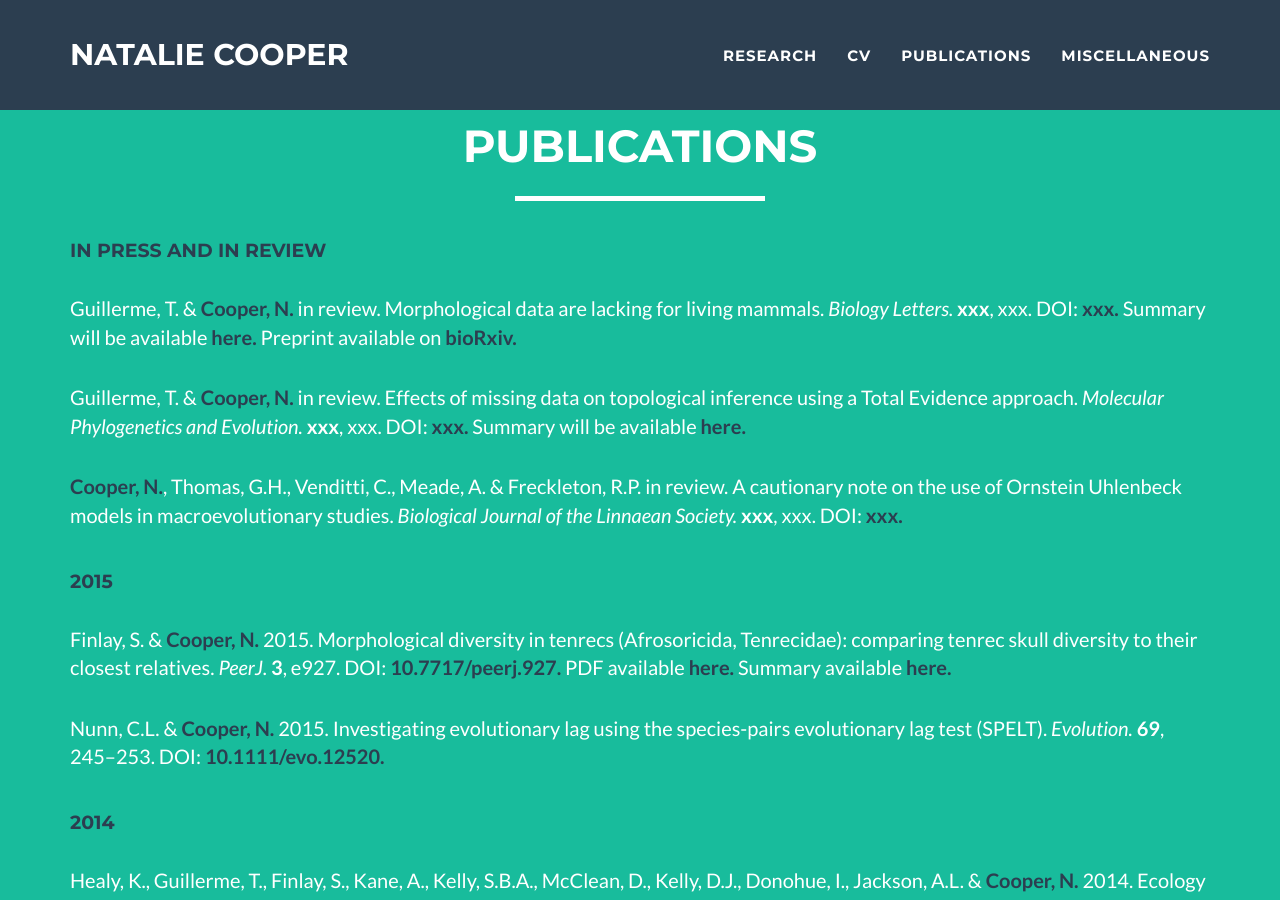
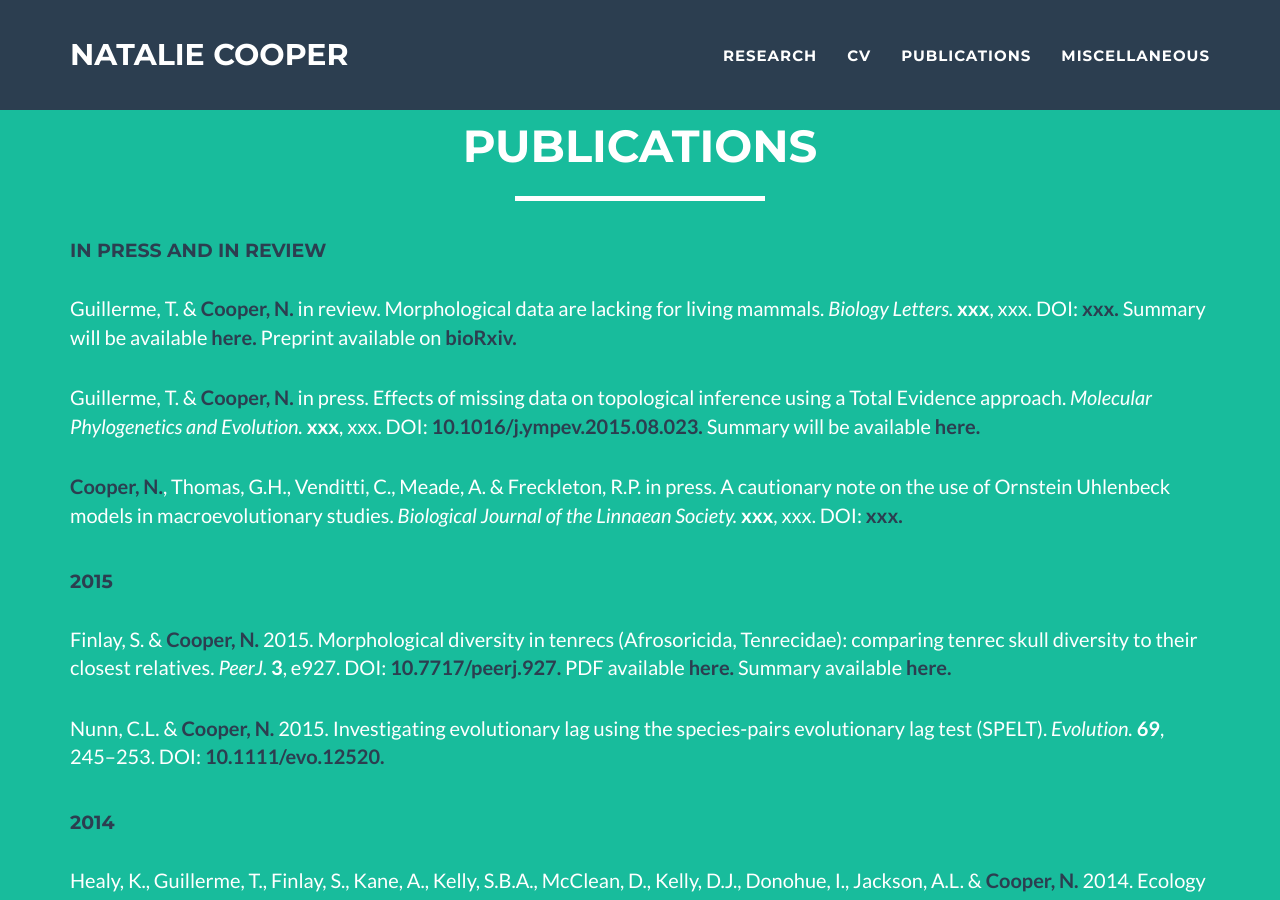
Before and after one commit to nhcooper123/nhcooper123.github.io, a Jekyll site: the page publications.html, which Jekyll copies as it is, in a window 1280 px wide and 900 px high. Built offline with Jekyll 4.4.1, drawn with Linux system fonts in a browser that asks for light colours; comment, search, counter and statistics services are not loaded.

```diff
--- a/publications.html
+++ b/publications.html
@@ -102,19 +102,19 @@
   &nbsp
   <p>
     Guillerme, T. &amp; <strong><font color="2c3e50">Cooper, N.</font></strong>
-    in review.
+    in press.
     Effects of missing data on topological inference using a Total Evidence approach.
     <em> Molecular Phylogenetics and Evolution. </em>
     <strong>xxx</strong>,
     xxx.
-    DOI: <a href=""><strong><font color="2c3e50">xxx.</font></strong></a>
+    DOI: <a href="http://10.1016/j.ympev.2015.08.023"><strong><font color="2c3e50">10.1016/j.ympev.2015.08.023.</font></strong></a>
     Summary will be available <a href=""><strong><font color="2c3e50">here.</font></strong></a>
   </p>
 
   &nbsp
   <p>
     <strong><font color="2c3e50">Cooper, N.</font></strong>, Thomas, G.H., Venditti, C., Meade, A. &amp; Freckleton, R.P.
-    in review.
+    in press.
     A cautionary note on the use of Ornstein Uhlenbeck models in macroevolutionary studies.
     <em> Biological Journal of the Linnaean Society. </em>
     <strong>xxx</strong>,
```
